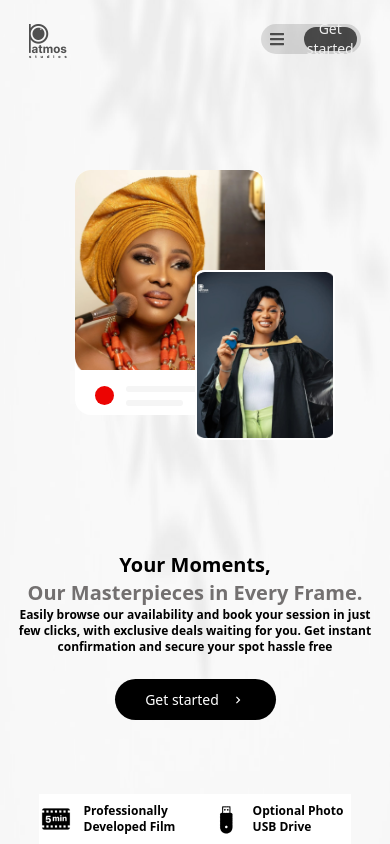
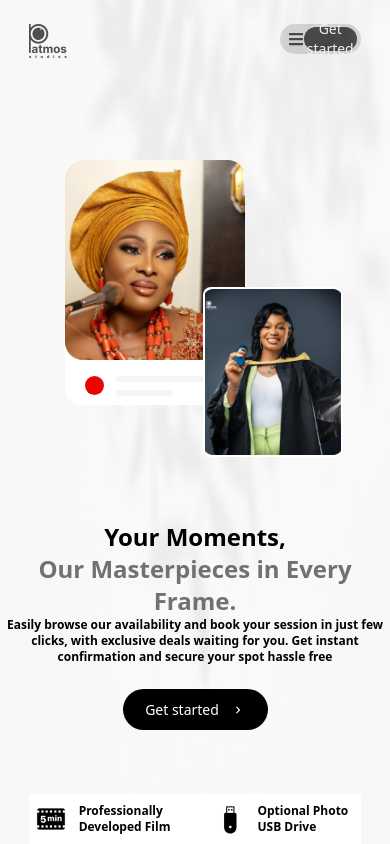
Before and after one commit to Stanley-enumahh/Patmos-Studio, a React (Vite) app: page / in a window 390 px wide. Built offline with nearby package versions, Linux system fonts and the light colour scheme.

Commit message:
home contd

```diff
--- a/src/components/Navbar.jsx
+++ b/src/components/Navbar.jsx
@@ -11,7 +11,7 @@ export const Navbar = () => {
             className="w-[38px] md:w-[58px] h-[35px] md:h-[58px]"
           />
         </div>
-        <div className=" bg-basic-color w-[100px] box p-1 flex flex-row h-[30px] md:h-[45px] rounded-3xl items-center justify-between md:w-[161px]">
+        <div className=" bg-basic-color w-fit box p-1 flex flex-row h-[30px] md:h-[45px] rounded-3xl items-center justify-between md:w-[161px]">
           <div className="md:pl-3 pl-1 burger">
             <FaBars className="font-sold cursor-pointer" />
           </div>
--- a/src/pages/Homepage.jsx
+++ b/src/pages/Homepage.jsx
@@ -31,10 +31,10 @@ const Hero1 = () => {
 const HeroContent = () => {
   return (
     <div className="h-[100%] relative z-50 w-full flex justify-center items-center">
-      <div className="h-full w-full flex-col flex  justify-center items-center gap-[90px]">
+      <div className="h-full w-full flex-col flex  justify-center items-center gap-[70px] md:gap-[90px]">
         {/* images  start*/}
         <div className=" w-full h-[40%] md:h-fit flex justify-center items-center relative">
-          <div className="h-[245px] md:h-[270px] w-[190px] md:w-[200px] bg-white rounded-2xl mr-[50px] overflow-hidden flex flex-col gap-4">
+          <div className="h-[245px] md:h-[270px] w-[180px] md:w-[200px] bg-white rounded-2xl mr-[80px] overflow-hidden flex flex-col gap-4">
             <img
               src={HeroImage1}
               alt=""
@@ -49,13 +49,13 @@ const HeroContent = () => {
             </div>
           </div>
         </div>
-        <div className="md:h-[194px] w-[140px] h-[170px] md:w-[164px] bg-white p-[2px] rounded-lg absolute md:top-[360px] top-[32%] left-[50%] md:left-[730px]">
+        <div className="md:h-[194px] w-[140px] h-[170px] md:w-[164px] bg-white p-[2px] rounded-lg absolute md:top-[360px] top-[34%] left-[52%] md:left-[730px]">
           <img src={HeroImage2} alt="" className="h-full w-full object-cover" />
         </div>
         {/* images  end*/}
         {/* text start */}
-        <div className=" w-[95%] md:w-[50%] flex flex-col items-center justify-center text-center md:gap-3">
-          <h1 className="text-xl md:text-4xl font-bold text-[#737070]">
+        <div className=" w-[100%] md:w-[50%] flex flex-col items-center justify-center text-center md:gap-3">
+          <h1 className="text-2xl md:text-4xl font-bold text-[#737070]">
             <span className="text-black text-nowrap"> Your Moments,</span>{" "}
             <br /> Our Masterpieces in Every Frame.
           </h1>
@@ -64,12 +64,12 @@ const HeroContent = () => {
             clicks, with exclusive deals waiting for you. Get instant
             confirmation and secure your spot hassle free{" "}
           </p>
-          <button className="mt-6 md:mt-4 rounded-3xl flex flex-row items-center gap-3 justify-center  w-[161px] h-[41px] bg-black text-white text-sm">
+          <button className="mt-6 md:mt-4 rounded-3xl flex flex-row items-center gap-3 justify-center w-[145px] md:w-[161px] h-[41px] bg-black text-white text-sm">
             Get started <MdKeyboardArrowRight />
           </button>
         </div>
 
-        <div className="h-[50px] w-[80%] md:w-[530px] absolute bottom-0 hero-icon-section bg-white flex flex-row justify-around">
+        <div className="h-[50px] w-[85%] md:w-[530px] absolute bottom-0 hero-icon-section bg-white flex flex-row justify-around">
           <div className="w-[160px] items-center justify-between gap-3 flex flex-row">
             <img src={FilmIcon} alt="" />
             <p className="text-xs font-semibold">
```
